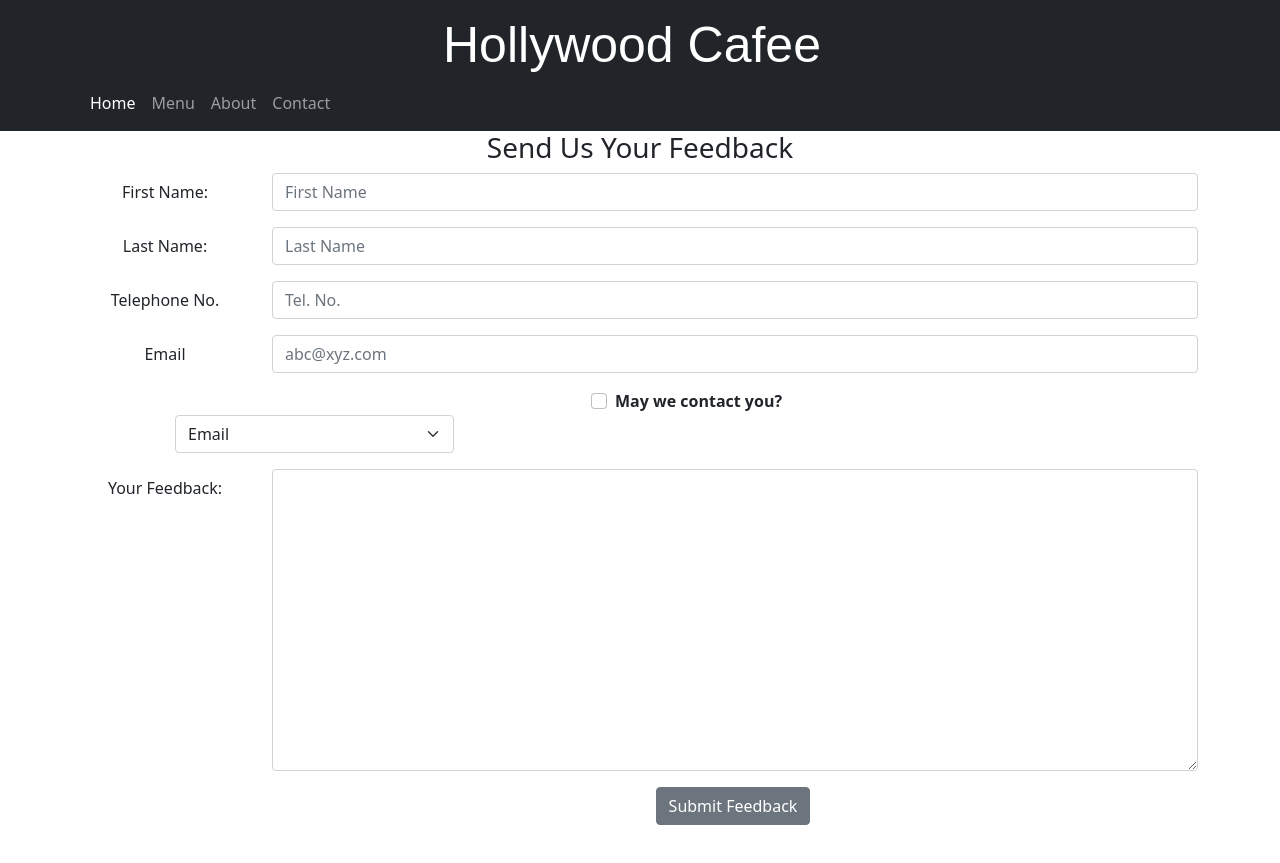
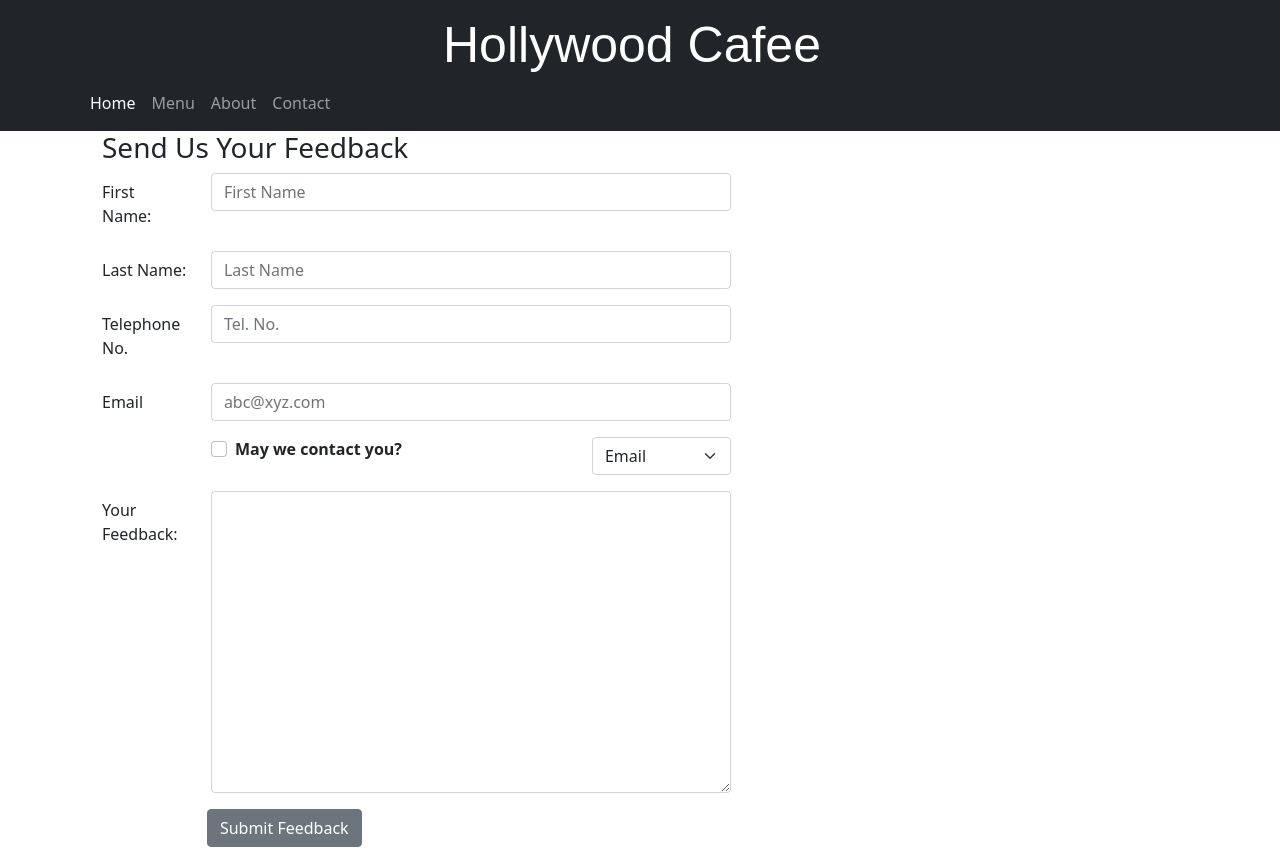
Before and after one commit to Samonto-Karmaker/Hollywood-Cafee, a React (Create React App) app: page /contact in a window 1280 px wide. Before the commit the page ends 841 px from the top, so only its background shows below. Built offline with nearby package versions, Linux system fonts and the light colour scheme.

Commit message:
Style Contact form UI

```diff
--- a/src/Components/body/Contact.js
+++ b/src/Components/body/Contact.js
@@ -16,11 +16,11 @@ class Contact extends Component{
     render(){
         return(
             <div className="container">
-                <div className="row row-content">
+                <div className="row row-content" style = {{paddingLeft: "20px", textAlign: "left"}}>
                     <div className="col-12">
                         <h3>Send Us Your Feedback</h3>
                     </div>
-                    <div className="col-12">
+                    <div className="col-12 col-md-7">
                         <Form>
                             <FormGroup row>
                                 <Label htmlFor="firstname" md = {2}>First Name: </Label>
@@ -46,8 +46,8 @@ class Contact extends Component{
                                     <Input type="email" name="email" placeholder="abc@xyz.com" value={this.state.email} />
                                 </Col>
                             </FormGroup>
-                            <FormGroup>
-                                <Col md= {{size: 15, offset: 1}}>
+                            <FormGroup row>
+                                <Col md= {{size: 6, offset: 2}}>
                                     <FormGroup check>
                                         <Label check>
                                             <Input type = "checkbox" name="agree" checked={this.state.agree} />
```
